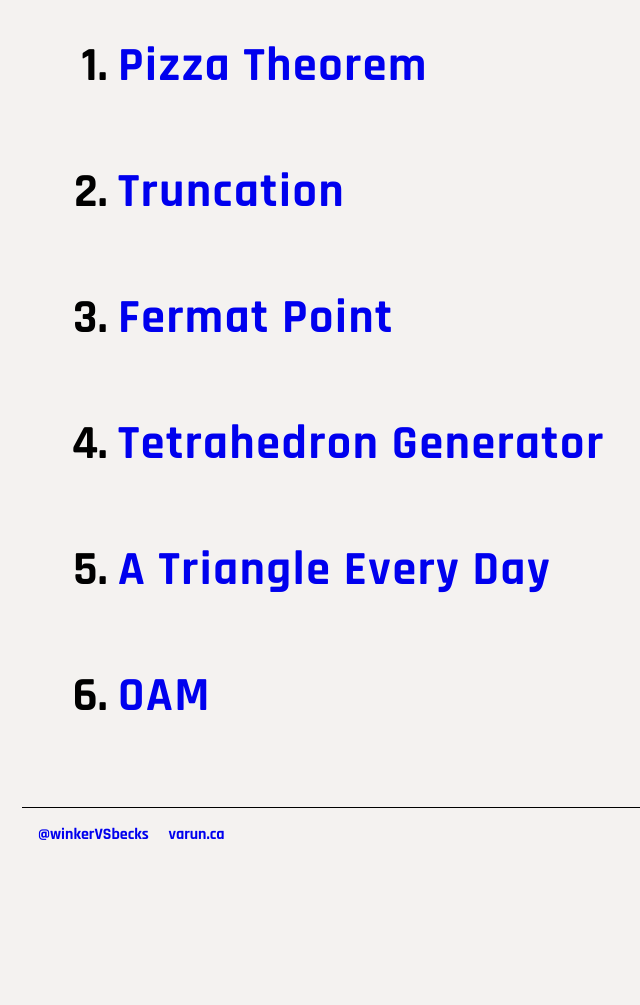
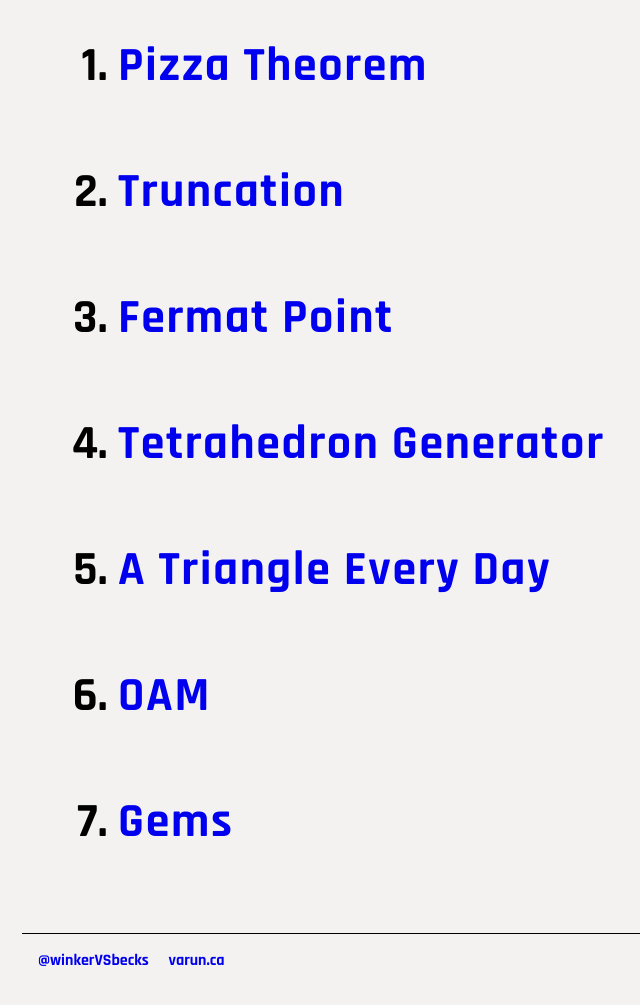
Before and after one commit to winkerVSbecks/triangle.life, a website: page index.html in a window 1280 px wide. Shown: the part 861-1866 px from the top of the page, without its empty margins (10-650 px from the left). Before the commit the page ends 1770 px from the top, so only its background shows below. Drawn offline with Linux system fonts and the light colour scheme; files that its build step writes are made by us from their sources.

Commit message:
added gems

```diff
--- a/index.html
+++ b/index.html
@@ -93,6 +93,12 @@
           OAM
         </a>
       </li>
+      <li class="item">
+        <a class="navy"
+          href="http://winkervsbecks.github.io/gems/">
+          Gems
+        </a>
+      </li>
     </ol>
   </main>
 
```
